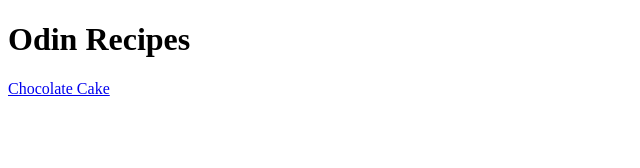
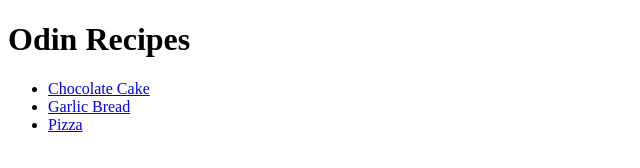
Before and after one commit to speace0/odin-recipes, a plain HTML site: page index.html in a window 1280 px wide. Shown: the whole page, without its empty margins (0-640 px from the left). Drawn offline with Linux system fonts and the light colour scheme.

Commit message:
Add garlic bread and pizza page links

```diff
--- a/index.html
+++ b/index.html
@@ -6,6 +6,10 @@
     </head>
     <body>
         <h1>Odin Recipes</h1>
-        <a href="./recipes/chocolate-cake.html">Chocolate Cake</a>
+        <ul>
+            <li><a href="./recipes/chocolate-cake.html">Chocolate Cake</a></li>
+            <li><a href="./recipes/garlic-bread.html">Garlic Bread</a></li>
+            <li><a href="./recipes/pizza.html">Pizza</a></li>
+        </ul>
     </body>
 </html>
```
